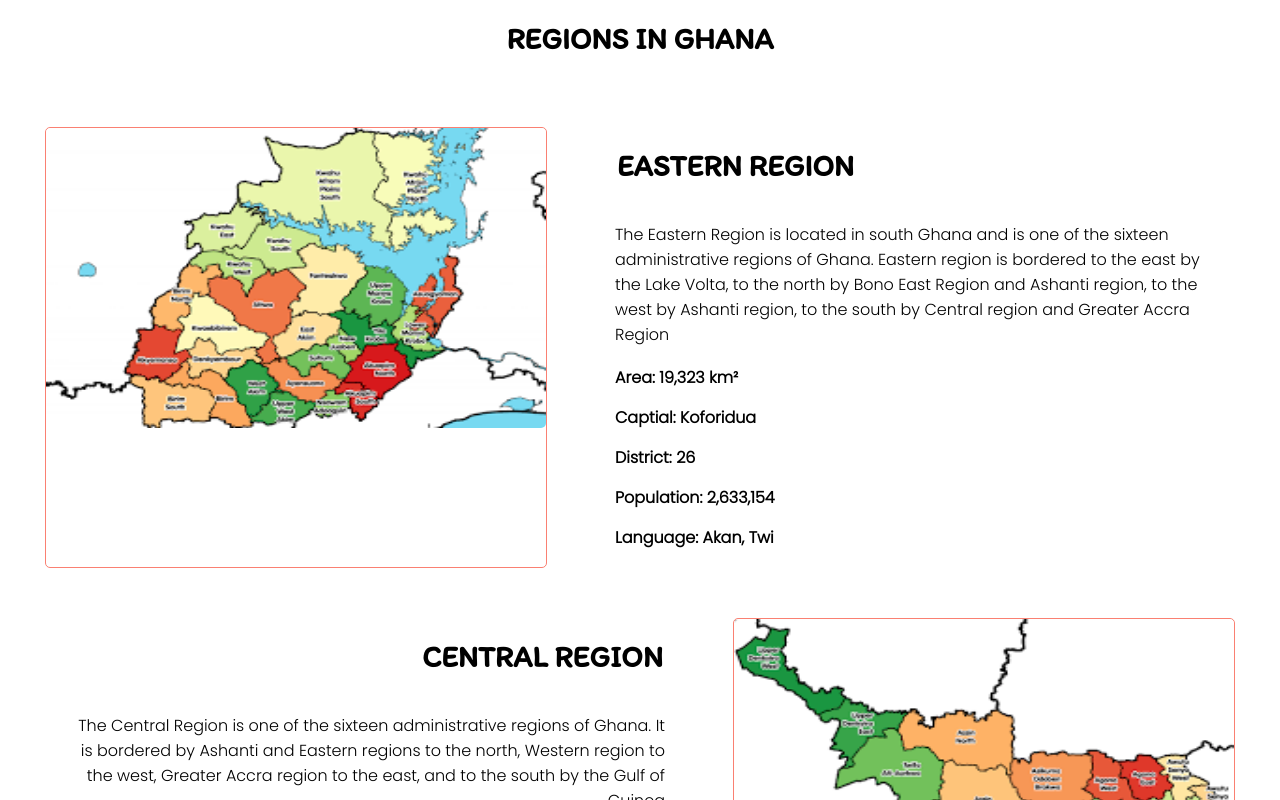
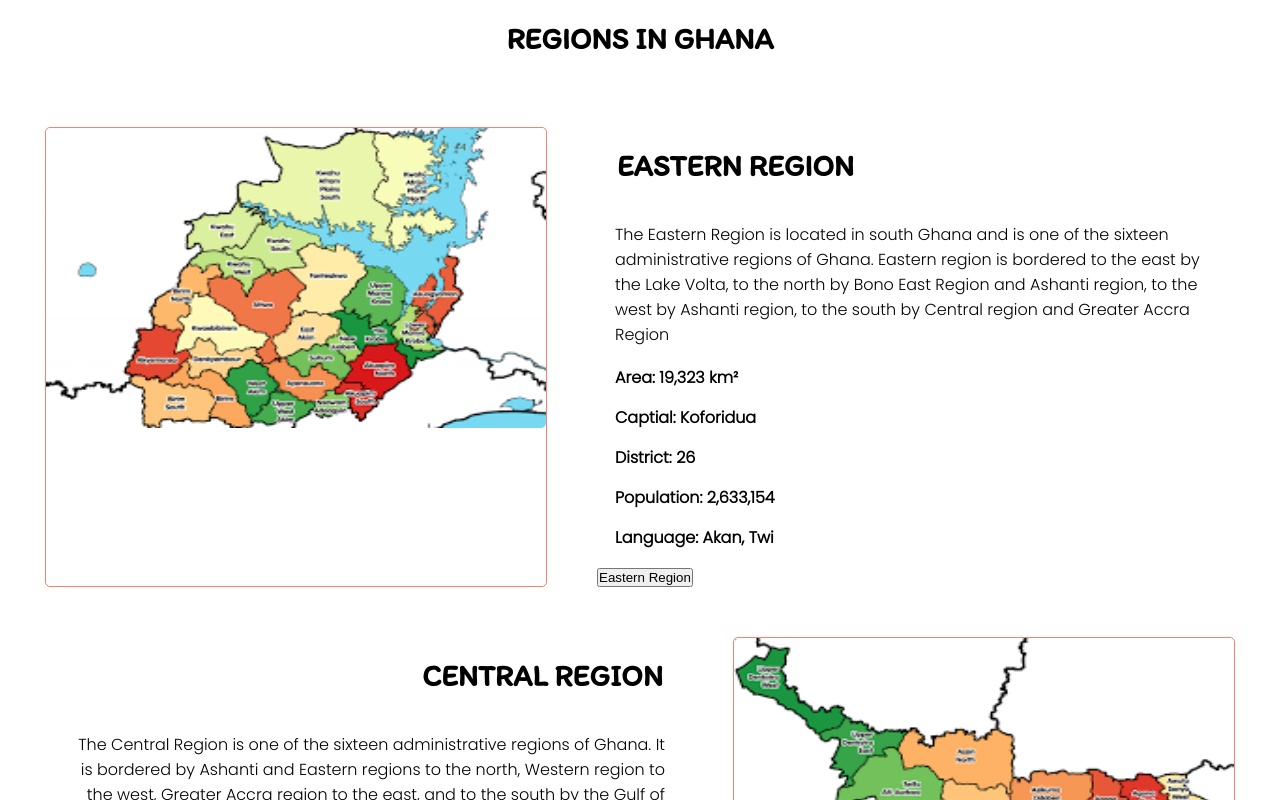
Before and after one commit to braincee/tourist-site, a Next.js app: page / in a window 1280 px wide. Shown: the part 380-1180 px from the top of the page. Built offline with nearby package versions, Linux system fonts and the light colour scheme; a web font is replaced by a local one.

Commit message:
update the home page with button

```diff
--- a/src/components/home/home-page.js
+++ b/src/components/home/home-page.js
@@ -6,8 +6,8 @@ const HomePage = ({data}) => {
         <div className="main-body">
           <h2>REGIONS IN GHANA</h2>
         {data.map((t) => (
-          <Link key={t.id} href={`/touristSites/${t.id}`} passHref className="home-card">
-            <div className="image"><Image width={500} height={300} alt={t.id} src={t.image}/></div>
+          <div key={t.id} className="home-card">
+             <div className="image"><Image width={500} height={300} alt={t.id} src={t.image}/></div>
             <div><h2>{t.title}</h2><p className="description">{t.description}</p>
             <ul className="list">
                 <li>Area: {t.area}</li>
@@ -16,8 +16,9 @@ const HomePage = ({data}) => {
                 <li>Population: {t.population}</li>
                 <li>Language: {t.language}</li>
                </ul>
+               <Link href={`/touristSites/${t.id}`}><button>{t.title}</button></Link>
             </div>
-          </Link>
+          </div>
         ))}
       </div>
     );
```
